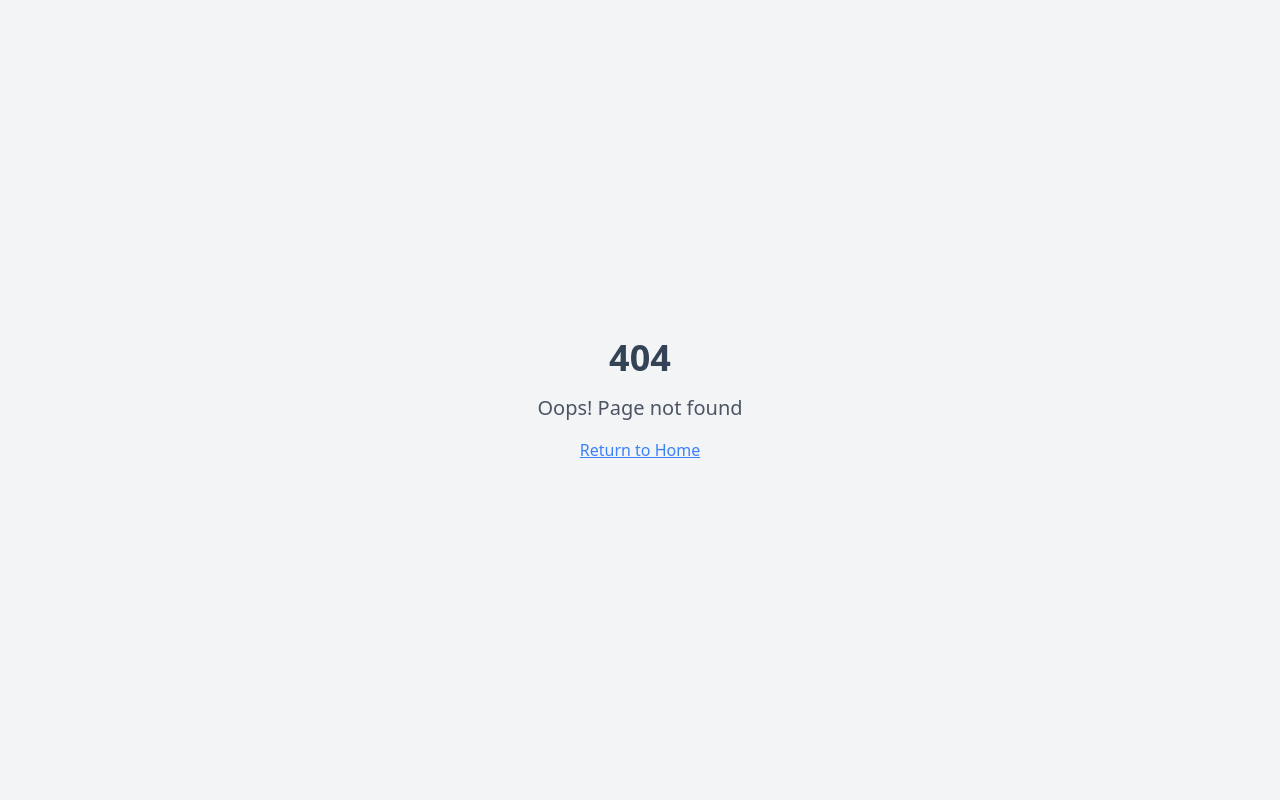
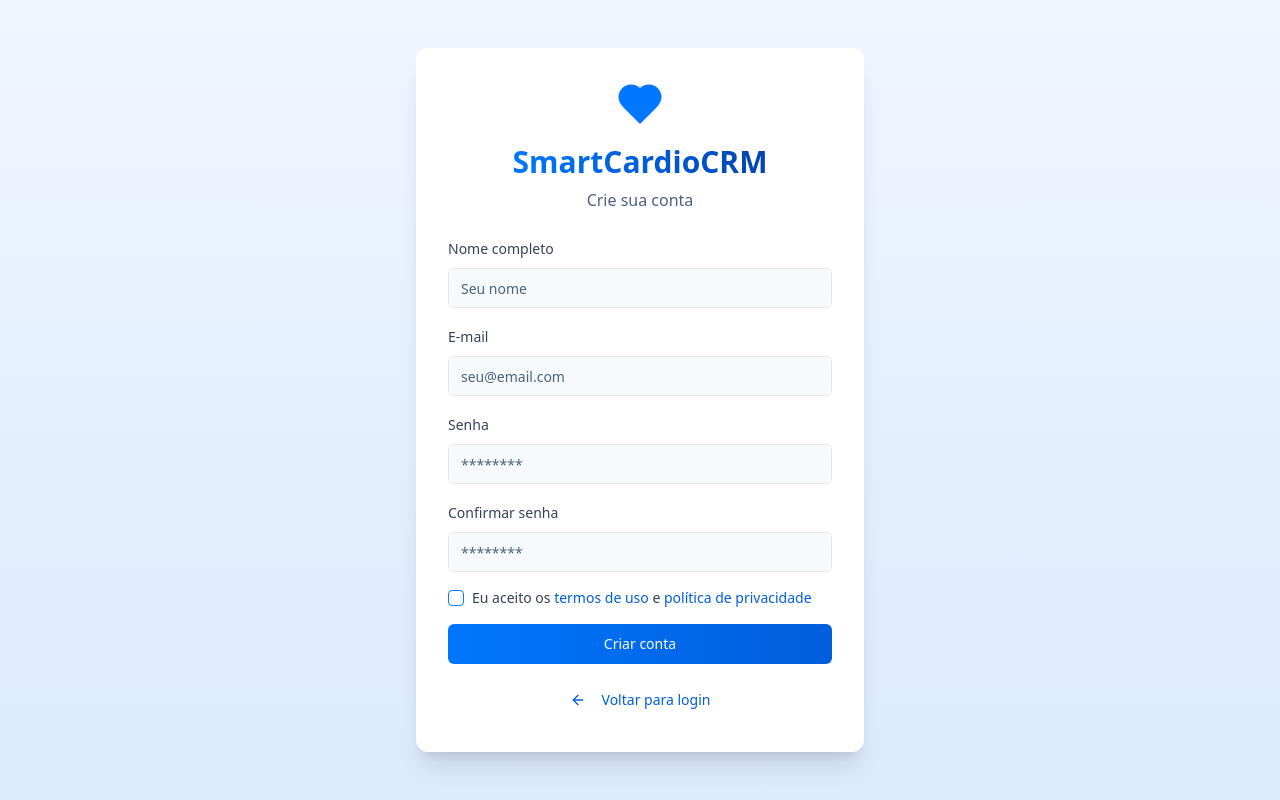
Before and after one commit to Gavi189/cardio-ai-evolve, a React (Vite) app: page /register in a window 1280 px wide. Before the commit this address had no page. Built offline with nearby package versions, Linux system fonts and the light colour scheme.

Commit message:
feat: Add password recovery and register pages

```diff
--- a/src/App.tsx
+++ b/src/App.tsx
@@ -6,6 +6,8 @@ import { QueryClient, QueryClientProvider } from "@tanstack/react-query";
 import { BrowserRouter, Routes, Route } from "react-router-dom";
 import Layout from "./components/layout/Layout";
 import Login from "./pages/Login";
+import Register from "./pages/Register";
+import RecoverPassword from "./pages/RecoverPassword";
 import Dashboard from "./pages/Dashboard";
 import PatientsList from "./pages/PatientsList";
 import MedicalRecord from "./pages/MedicalRecord";
@@ -26,6 +28,8 @@ const App = () => (
       <BrowserRouter>
         <Routes>
           <Route path="/" element={<Login />} />
+          <Route path="/register" element={<Register />} />
+          <Route path="/recover-password" element={<RecoverPassword />} />
           <Route element={<Layout />}>
             <Route path="/dashboard" element={<Dashboard />} />
             <Route path="/patients" element={<PatientsList />} />
--- a/src/pages/Login.tsx
+++ b/src/pages/Login.tsx
@@ -1,6 +1,6 @@
 
 import { useState } from "react";
-import { useNavigate } from "react-router-dom";
+import { useNavigate, Link } from "react-router-dom";
 import { Heart } from "lucide-react";
 import { Button } from "@/components/ui/button";
 import { Input } from "@/components/ui/input";
@@ -75,9 +75,11 @@ export default function Login() {
           </div>
 
           <div className="text-right">
+            <Link to="/recover-password">
               <Button variant="link" size="sm" className="text-cardio-700">
                 Esqueci minha senha
               </Button>
+            </Link>
           </div>
 
           <Button
@@ -87,11 +89,20 @@ export default function Login() {
           >
             {isLoading ? "Entrando..." : "Entrar"}
           </Button>
-        </form>
+
+          <div className="text-center mt-4">
+            <span className="text-muted-foreground">Não tem uma conta?</span>{" "}
+            <Link to="/register">
+              <Button variant="link" className="text-cardio-700 p-0">
+                Registre-se
+              </Button>
+            </Link>
+          </div>
 
           <div className="mt-6 text-center text-sm text-muted-foreground">
             <p>Demo: demo@smartcardio.com / 123456</p>
           </div>
+        </form>
       </div>
     </div>
   );
--- /dev/null
+++ b/src/pages/RecoverPassword.tsx
@@ -0,0 +1,95 @@
+
+import { useState } from "react";
+import { useNavigate } from "react-router-dom";
+import { Heart } from "lucide-react";
+import { Button } from "@/components/ui/button";
+import { Input } from "@/components/ui/input";
+import { Label } from "@/components/ui/label";
+import { useToast } from "@/hooks/use-toast";
+import { ArrowLeft } from "lucide-react";
+
+export default function RecoverPassword() {
+  const [email, setEmail] = useState("");
+  const [isLoading, setIsLoading] = useState(false);
+  const [sent, setSent] = useState(false);
+  const navigate = useNavigate();
+  const { toast } = useToast();
+
+  const handleSubmit = (e: React.FormEvent) => {
+    e.preventDefault();
+    setIsLoading(true);
+
+    // Simulating password recovery request
+    setTimeout(() => {
+      setSent(true);
+      toast({
+        title: "E-mail enviado",
+        description: "Instruções de recuperação foram enviadas para seu e-mail",
+      });
+      setIsLoading(false);
+    }, 1000);
+  };
+
+  return (
+    <div className="min-h-screen flex items-center justify-center bg-gradient-to-b from-blue-50 to-blue-100">
+      <div className="p-8 bg-white rounded-xl shadow-xl max-w-md w-full">
+        <div className="flex flex-col items-center mb-8">
+          <Heart className="h-12 w-12 text-cardio-600" fill="#0077ff" strokeWidth={1.5} />
+          <h1 className="text-3xl font-bold text-gradient-cardio mt-4">SmartCardioCRM</h1>
+          <p className="text-muted-foreground mt-2 text-center">
+            Recuperação de senha
+          </p>
+        </div>
+
+        {!sent ? (
+          <form onSubmit={handleSubmit} className="space-y-4">
+            <div className="space-y-2">
+              <Label htmlFor="email">E-mail</Label>
+              <Input
+                id="email"
+                type="email"
+                placeholder="seu@email.com"
+                value={email}
+                onChange={(e) => setEmail(e.target.value)}
+                required
+              />
+            </div>
+
+            <Button
+              type="submit"
+              className="w-full bg-gradient-cardio"
+              disabled={isLoading}
+            >
+              {isLoading ? "Enviando..." : "Recuperar senha"}
+            </Button>
+
+            <div className="text-center mt-4">
+              <Button
+                variant="link"
+                className="text-cardio-700"
+                onClick={() => navigate("/")}
+              >
+                <ArrowLeft className="mr-2 h-4 w-4" /> Voltar para login
+              </Button>
+            </div>
+          </form>
+        ) : (
+          <div className="space-y-4">
+            <div className="bg-green-50 p-4 rounded-lg text-green-700 text-center">
+              <p className="font-medium">E-mail enviado com sucesso!</p>
+              <p className="text-sm mt-1">Verifique sua caixa de entrada para instruções de recuperação.</p>
+            </div>
+
+            <Button
+              className="w-full"
+              variant="outline"
+              onClick={() => navigate("/")}
+            >
+              Voltar para login
+            </Button>
+          </div>
+        )}
+      </div>
+    </div>
+  );
+}
--- /dev/null
+++ b/src/pages/Register.tsx
@@ -0,0 +1,147 @@
+
+import { useState } from "react";
+import { useNavigate } from "react-router-dom";
+import { Heart, ArrowLeft } from "lucide-react";
+import { Button } from "@/components/ui/button";
+import { Input } from "@/components/ui/input";
+import { Label } from "@/components/ui/label";
+import { useToast } from "@/hooks/use-toast";
+import { Checkbox } from "@/components/ui/checkbox";
+
+export default function Register() {
+  const [name, setName] = useState("");
+  const [email, setEmail] = useState("");
+  const [password, setPassword] = useState("");
+  const [confirmPassword, setConfirmPassword] = useState("");
+  const [acceptTerms, setAcceptTerms] = useState(false);
+  const [isLoading, setIsLoading] = useState(false);
+  const navigate = useNavigate();
+  const { toast } = useToast();
+
+  const handleSubmit = (e: React.FormEvent) => {
+    e.preventDefault();
+
+    if (password !== confirmPassword) {
+      toast({
+        title: "Senhas não conferem",
+        description: "Por favor, verifique se as senhas são idênticas",
+        variant: "destructive",
+      });
+      return;
+    }
+
+    if (!acceptTerms) {
+      toast({
+        title: "Termos não aceitos",
+        description: "É necessário aceitar os termos de uso para continuar",
+        variant: "destructive",
+      });
+      return;
+    }
+
+    setIsLoading(true);
+
+    // Simulando registro
+    setTimeout(() => {
+      toast({
+        title: "Conta criada com sucesso",
+        description: "Bem-vindo ao SmartCardioCRM!",
+      });
+      navigate("/");
+      setIsLoading(false);
+    }, 1000);
+  };
+
+  return (
+    <div className="min-h-screen flex items-center justify-center bg-gradient-to-b from-blue-50 to-blue-100 py-10">
+      <div className="p-8 bg-white rounded-xl shadow-xl max-w-md w-full">
+        <div className="flex flex-col items-center mb-6">
+          <Heart className="h-12 w-12 text-cardio-600" fill="#0077ff" strokeWidth={1.5} />
+          <h1 className="text-3xl font-bold text-gradient-cardio mt-4">SmartCardioCRM</h1>
+          <p className="text-muted-foreground mt-2 text-center">
+            Crie sua conta
+          </p>
+        </div>
+
+        <form onSubmit={handleSubmit} className="space-y-4">
+          <div className="space-y-2">
+            <Label htmlFor="name">Nome completo</Label>
+            <Input
+              id="name"
+              type="text"
+              placeholder="Seu nome"
+              value={name}
+              onChange={(e) => setName(e.target.value)}
+              required
+            />
+          </div>
+
+          <div className="space-y-2">
+            <Label htmlFor="email">E-mail</Label>
+            <Input
+              id="email"
+              type="email"
+              placeholder="seu@email.com"
+              value={email}
+              onChange={(e) => setEmail(e.target.value)}
+              required
+            />
+          </div>
+
+          <div className="space-y-2">
+            <Label htmlFor="password">Senha</Label>
+            <Input
+              id="password"
+              type="password"
+              placeholder="********"
+              value={password}
+              onChange={(e) => setPassword(e.target.value)}
+              required
+            />
+          </div>
+
+          <div className="space-y-2">
+            <Label htmlFor="confirmPassword">Confirmar senha</Label>
+            <Input
+              id="confirmPassword"
+              type="password"
+              placeholder="********"
+              value={confirmPassword}
+              onChange={(e) => setConfirmPassword(e.target.value)}
+              required
+            />
+          </div>
+
+          <div className="flex items-center space-x-2">
+            <Checkbox
+              id="terms"
+              checked={acceptTerms}
+              onCheckedChange={(checked) => setAcceptTerms(checked as boolean)}
+            />
+            <Label htmlFor="terms" className="text-sm font-normal">
+              Eu aceito os <Button variant="link" className="p-0 h-auto text-cardio-700">termos de uso</Button> e <Button variant="link" className="p-0 h-auto text-cardio-700">política de privacidade</Button>
+            </Label>
+          </div>
+
+          <Button
+            type="submit"
+            className="w-full bg-gradient-cardio"
+            disabled={isLoading}
+          >
+            {isLoading ? "Criando conta..." : "Criar conta"}
+          </Button>
+
+          <div className="text-center mt-4">
+            <Button
+              variant="link"
+              className="text-cardio-700"
+              onClick={() => navigate("/")}
+            >
+              <ArrowLeft className="mr-2 h-4 w-4" /> Voltar para login
+            </Button>
+          </div>
+        </form>
+      </div>
+    </div>
+  );
+}
```
Lines whose indentation alone changed are shown as unchanged.
